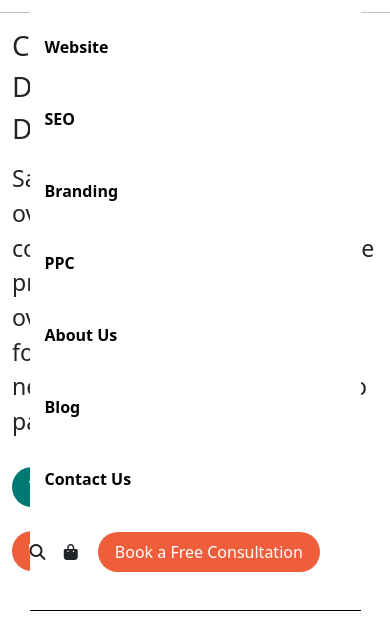
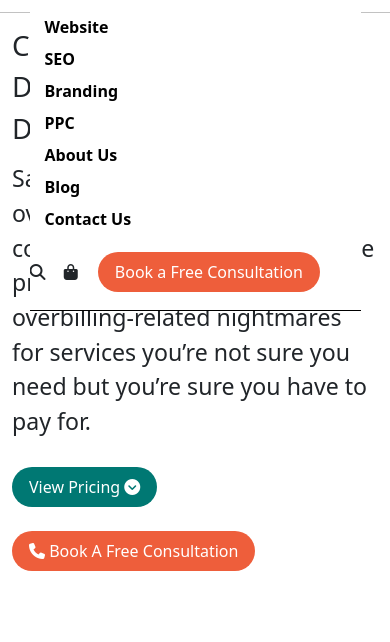
Before and after one commit to neeraj9927/BrandCurb, a plain HTML site: page index.html in a window 390 px wide. Both pictures are taken after a click on the icon 330 px from the left and 132 px from the top of the page. Shown: the part 168-810 px from the top of the page. Drawn offline with nearby package versions, Linux system fonts and the light colour scheme.

Commit message:
update style.css

```diff
--- a/index.html
+++ b/index.html
@@ -38,13 +38,13 @@
                 <i class="fa-solid fa-xmark  wrong_icon"></i>
             </div>
             <ul class="custum_navbar">
-                <li class="custum_navbar_item py-4"><a class="custum_navbar_link" href="#!">Website</a></li>
-                <li class="custum_navbar_item py-4"><a class="custum_navbar_link" href="#!">SEO</a></li>
-                <li class="custum_navbar_item py-4"><a class="custum_navbar_link" href="#!">Branding</a></li>
-                <li class="custum_navbar_item py-4"><a class="custum_navbar_link" href="#!">PPC</a></li>
-                <li class="custum_navbar_item py-4"><a class="custum_navbar_link" href="#!">About Us</a></li>
-                <li class="custum_navbar_item py-4"><a class="custum_navbar_link" href="#!">Blog</a></li>
-                <li class="custum_navbar_item py-4"><a class="custum_navbar_link" href="#!">Contact Us</a></li>
+                <li class="custum_navbar_item py-1 py-lg-4"><a class="custum_navbar_link" href="#!">Website</a></li>
+                <li class="custum_navbar_item py-1 py-lg-4"><a class="custum_navbar_link" href="#!">SEO</a></li>
+                <li class="custum_navbar_item py-1 py-lg-4"><a class="custum_navbar_link" href="#!">Branding</a></li>
+                <li class="custum_navbar_item py-1 py-lg-4"><a class="custum_navbar_link" href="#!">PPC</a></li>
+                <li class="custum_navbar_item py-1 py-lg-4"><a class="custum_navbar_link" href="#!">About Us</a></li>
+                <li class="custum_navbar_item py-1 py-lg-4"><a class="custum_navbar_link" href="#!">Blog</a></li>
+                <li class="custum_navbar_item py-1 py-lg-4"><a class="custum_navbar_link" href="#!">Contact Us</a></li>
                 <i class="fa-solid fa-magnifying-glass"></i>
                 <i class="fa-solid fa-bag-shopping"></i>
                 <button class="btn_nav">Book a Free Consultation</button>
--- a/style.css
+++ b/style.css
@@ -58,7 +58,6 @@ main{
     font-weight: bold;
     position: relative;
     padding-bottom:7px;
-    background-color: #ffff;
 }
 .custum_navbar_link::before{
     position: absolute;
@@ -119,7 +118,7 @@ main{
         display: none;
     }
     .active{
-        height: 600px;
+        height: 300px;
         transition: all .5s;
         border-bottom: 1px solid black;
     }
```
